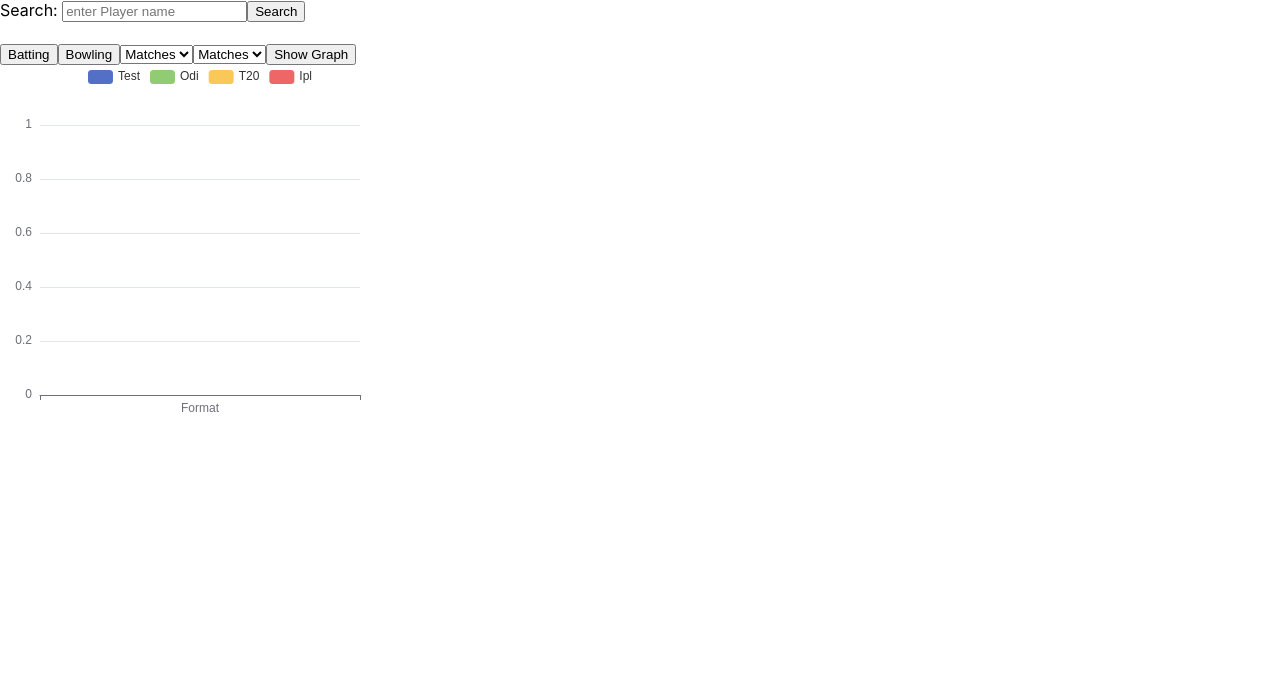
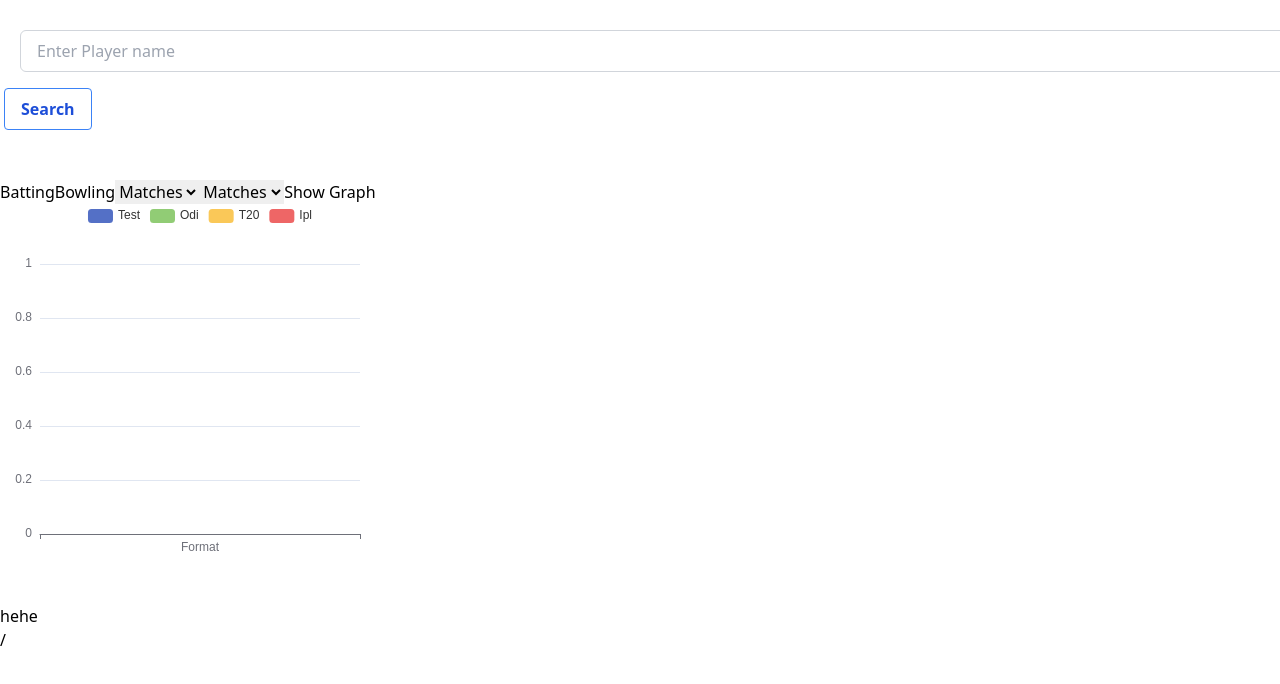
Before and after one commit to Khemendra-Bhardwaj/cricApp, a React (Create React App) app in the folder my-app/: page / in a window 1280 px wide. Shown: the top 684 px of the page. Built offline with nearby package versions, Linux system fonts and the light colour scheme.

Commit message:
searchbox css

```diff
--- a/my-app/package.json
+++ b/my-app/package.json
@@ -37,5 +37,10 @@
       "last 1 firefox version",
       "last 1 safari version"
     ]
+  },
+  "devDependencies": {
+    "autoprefixer": "^10.4.14",
+    "postcss": "^8.4.25",
+    "tailwindcss": "^3.3.2"
   }
 }
--- /dev/null
+++ b/my-app/postcss.config.js
@@ -0,0 +1,6 @@
+module.exports = {
+  plugins: {
+    tailwindcss: {},
+    autoprefixer: {},
+  },
+}
--- a/my-app/src/App.js
+++ b/my-app/src/App.js
@@ -9,7 +9,9 @@ export default function App() {
 
   return (
     <>
-    <SearchBar />
+    <SearchBar />/
+
+
 
     </>
   );
--- a/my-app/src/Arena.js
+++ b/my-app/src/Arena.js
@@ -1,38 +1,38 @@
 import React, { useState } from 'react';
-import ReactEcharts from 'echarts-for-react';
+// import ReactEcharts from 'echarts-for-react';
 import Selectbar from './Select';
 import Graph from './Graph';
 import SearchBox from './Search';
-import Get_Bat_Bowl_Data from './fieldData'
+// import GetBatBowlData from './fieldData'
 // import find from './Select'
 
 export default function SearchBar() {
 
-  const optionV = {
-    legend: {},
-    tooltip: {},
-    dataset: {
-      dimensions: ['product', 'Test', 'Odi', 'T20', 'Ipl'],
-      source: [
-        { product: 'Format', 'Test': 0, 'Odi': 0, 'T20': 0, 'Ipl': 0 },
-      ],
-    },
-    xAxis: { type: 'category' },
-    yAxis: {},
-    series: [
-      { type: 'bar' },
-      { type: 'bar' },
-      { type: 'bar' },
-      { type: 'bar' },
-    ],
-  };
+  // const optionV = {
+  //   legend: {},
+  //   tooltip: {},
+  //   dataset: {
+  //     dimensions: ['product', 'Test', 'Odi', 'T20', 'Ipl'],
+  //     source: [
+  //       { product: 'Format', 'Test': 0, 'Odi': 0, 'T20': 0, 'Ipl': 0 },
+  //     ],
+  //   },
+  //   xAxis: { type: 'category' },
+  //   yAxis: {},
+  //   series: [
+  //     { type: 'bar' },
+  //     { type: 'bar' },
+  //     { type: 'bar' },
+  //     { type: 'bar' },
+  //   ],
+  // };
 
   const [playerName, setPlayerName] = useState('Joe root');
   const [stats, setStats] = useState([[]]);
   const [mode, setMode] = useState('batting');
   const [find, setFind] = useState('Matches');
   // const [findBowl, setFindBowl] = useState('Matches')
-  const [optionVal, setOptionVal] = useState(optionV);
+  // const [optionVal, setOptionVal] = useState(optionV);
   const [playerInfo, setPlayerInfo] = useState({
     id: 8733,
     Name: '',
@@ -86,8 +86,6 @@ export default function SearchBar() {
 
 
 
-
-
   return (
     <>
 
@@ -97,13 +95,13 @@ export default function SearchBar() {
       {/* <h1>{playerInfo.id}</h1> */}
       {/* <h1>{playerInfo.teamName}</h1> */}
 
-      <button onClick={getBattingData}>Batting</button>
+       <button onClick={getBattingData}>Batting</button>
        <button onClick={getBowlingData}>Bowling</button>
-    {/* <Get_Bat_Bowl_Data  stats={stats} setStats={setMode} playerInfo={playerInfo} mode={mode}  setMode={setMode}  /> */}
+    {/* <GetBatBowlData  stats={stats} setStats={setMode} playerInfo={playerInfo} mode={mode}  setMode={setMode}  /> */}
 
       <Selectbar  find = {find} setFind={setFind}  />
      {/* { console.log(stats) } */}
-      <Graph  stats={stats} setStats={setStats} optionVal={optionVal} setOptionVal={setOptionVal} find = {find}  />
+      <Graph  stats={stats} setStats={setStats}  find = {find}  />
       {/* <ReactEcharts option={optionVal} style={{ width: '400px', height: '400px' }} /> */}
 
     </>
--- a/my-app/src/Graph.js
+++ b/my-app/src/Graph.js
@@ -1,7 +1,28 @@
-import React from 'react'
+import React,{useState} from 'react'
 import ReactEcharts from 'echarts-for-react';
-export default function Graph({find,stats,setStats,optionVal,setOptionVal }) {
+export default function Graph({find,stats,setStats  }) {
 
+  const optionV = {
+    legend: {},
+    tooltip: {},
+    dataset: {
+      dimensions: ['product', 'Test', 'Odi', 'T20', 'Ipl'],
+      source: [
+        { product: 'Format', 'Test': 0, 'Odi': 0, 'T20': 0, 'Ipl': 0 },
+      ],
+    },
+    xAxis: { type: 'category' },
+    yAxis: {},
+    series: [
+      { type: 'bar' },
+      { type: 'bar' },
+      { type: 'bar' },
+      { type: 'bar' },
+    ],
+  };
+
+
+  const [optionVal, setOptionVal] = useState(optionV);
     const displayGraph = () => {
         console.log('finding ' +  find  );
 
@@ -38,7 +59,6 @@ export default function Graph({find,stats,setStats,optionVal,setOptionVal }) {
             break;
           }
         }
-
       };
 
   return (
@@ -47,7 +67,7 @@ export default function Graph({find,stats,setStats,optionVal,setOptionVal }) {
     <button onClick={displayGraph}>Show Graph </button>
      <ReactEcharts option={optionVal} style={{ width: '400px', height: '400px' }} />
 
-    {/* <p> hehe  </p> */}
+    <p> hehe  </p>
     </>
   )
 }
--- a/my-app/src/Search.js
+++ b/my-app/src/Search.js
@@ -36,15 +36,32 @@ export default function SearchBox({playerName, setPlayerInfo, setPlayerName}) {
 
   return (
     <>
-    Search:{' '}
+
+
+    <div  style={ {
+      marginBottom:'50px',
+      marginTop:'30px'
+    } }>
+  {/* <h1 class="text-3xl font-bold mb-4">Search:</h1> */}
 <input
   type="text"
-        placeholder="enter Player name"
+  placeholder="Enter Player name"
+  class="border border-gray-300 rounded-md px-4 py-2 w-3/4 w-full ml-5 mb-4 "
   onChange={(e) => setPlayerName(e.target.value)}
 />
-      <button type="submit" onClick={handleSearch}>
+
+<button
+  type="submit"
+  class="bg-transparent hover:bg-blue-500 text-blue-700 font-semibold hover:text-white py-2 px-4 ml-1 border border-blue-500 hover:border-transparent rounded"
+  onClick={handleSearch}
+>
   Search
 </button>
+
+
+
+      </div>
+
 
     </>
   )
--- a/my-app/src/fieldData.js
+++ b/my-app/src/fieldData.js
@@ -1,6 +1,6 @@
 import React from 'react'
 
-export default function Get_Bat_Bowl_Data({stats,setStats,playerInfo,mode,setMode}) {
+export default function GetBatBowlData({stats,setStats,playerInfo,mode,setMode}) {
 
     const carrerStats = async (result) => {  //populating stats 2d array Dont make 2
         const stat = [[]];
@@ -32,9 +32,9 @@ export default function Get_Bat_Bowl_Data({stats,setStats,playerInfo,mode,setMod
         };
         try {
           const response = await fetch(url, options);
-          const battingResult = await response.json();
-          console.log(battingResult);
-          carrerStats(battingResult);
+          const Result = await response.json();
+          console.log(Result);
+          carrerStats(Result);
         } catch (error) {
           console.error(error);
         }
@@ -54,3 +54,8 @@ export default function Get_Bat_Bowl_Data({stats,setStats,playerInfo,mode,setMod
    </>
   )
 }
+
+
+// i guess after manuipulating stats here it is unable to show outside
+// may  be  a copy is created here
+// can try & check  with local eg or gpt
--- a/my-app/src/index.css
+++ b/my-app/src/index.css
@@ -1,13 +1,4 @@
-body {
-  margin: 0;
-  font-family: -apple-system, BlinkMacSystemFont, 'Segoe UI', 'Roboto', 'Oxygen',
-    'Ubuntu', 'Cantarell', 'Fira Sans', 'Droid Sans', 'Helvetica Neue',
-    sans-serif;
-  -webkit-font-smoothing: antialiased;
-  -moz-osx-font-smoothing: grayscale;
-}
 
-code {
-  font-family: source-code-pro, Menlo, Monaco, Consolas, 'Courier New',
-    monospace;
-}
+@tailwind base;
+@tailwind components;
+@tailwind utilities;
--- a/my-app/src/reportWebVitals.js
+++ b/my-app/src/reportWebVitals.js
@@ -9,5 +9,4 @@ const reportWebVitals = onPerfEntry => {
     });
   }
 };
-
 export default reportWebVitals;
--- /dev/null
+++ b/my-app/tailwind.config.js
@@ -0,0 +1,9 @@
+module.exports = {
+  content: [
+    "./src/**/*.{js,jsx,ts,tsx}",
+  ],
+  theme: {
+    extend: {},
+  },
+  plugins: [],
+}
```
Also changed, not shown: 1 other file (tests, documents, lock files or other folders). Lines whose indentation alone changed are shown as unchanged.
